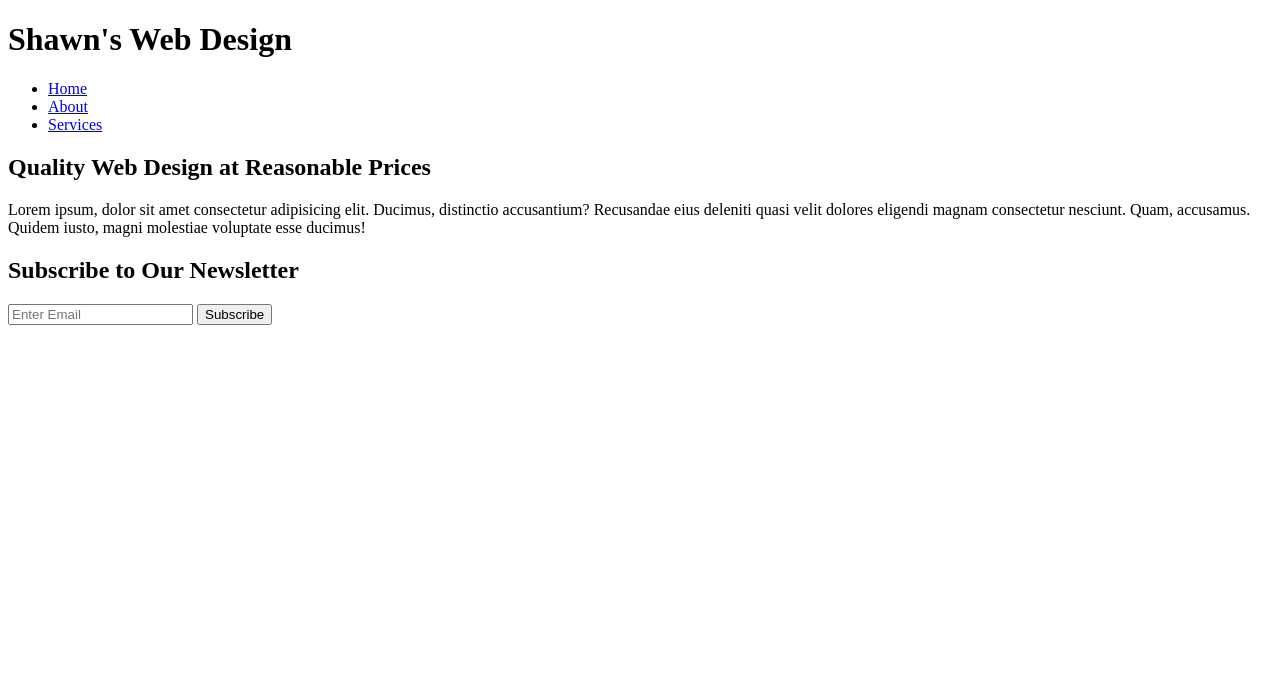
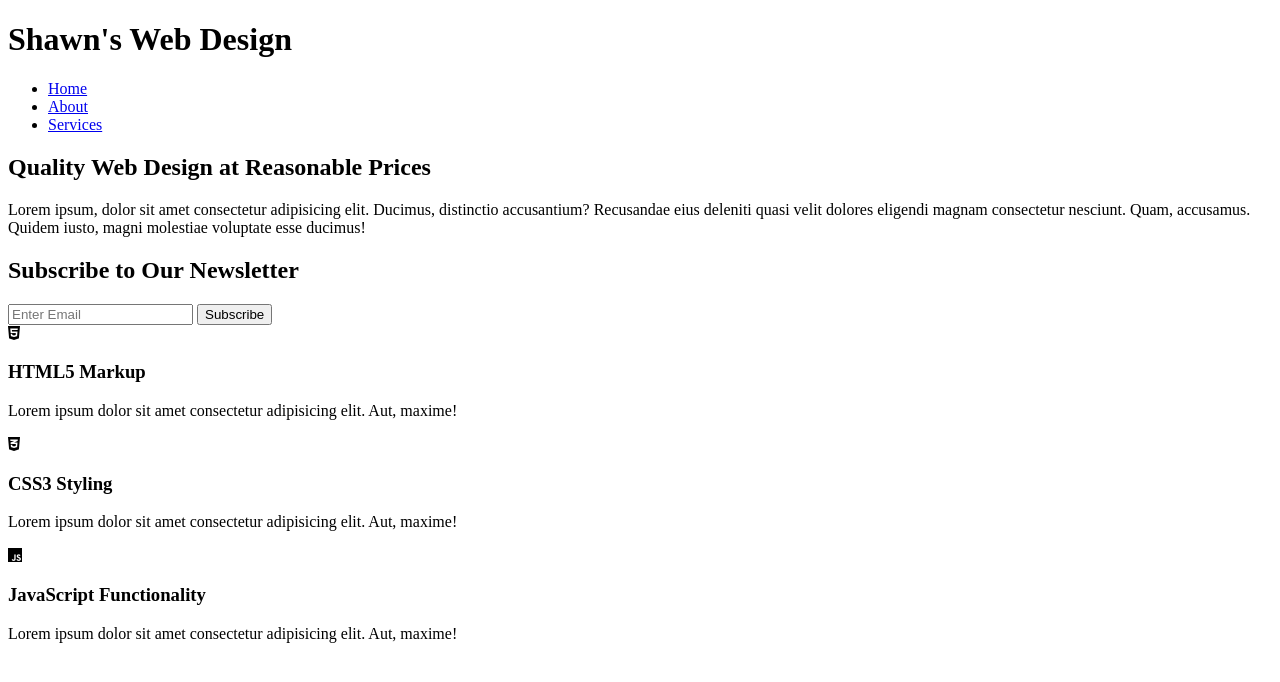
Before and after one commit to ShawnMarcus/FullWebpage, a plain HTML site: page index.html in a window 1280 px wide. Drawn offline with Linux system fonts and the light colour scheme.

Commit message:
Added Boxes section to the html file.

```diff
--- a/index.html
+++ b/index.html
@@ -49,5 +49,25 @@
             </form>
         </div>
     </section>
+    <!-- Boxes -->
+    <section id="boxes">
+        <div class="container">
+            <div class="box">
+                <i class="fab fa-html5"></i>
+                <h3>HTML5 Markup</h3>
+                <p>Lorem ipsum dolor sit amet consectetur adipisicing elit. Aut, maxime!</p>
+            </div>
+            <div class="box">
+                <i class="fab fa-css3-alt"></i>
+                <h3>CSS3 Styling</h3>
+                <p>Lorem ipsum dolor sit amet consectetur adipisicing elit. Aut, maxime!</p>
+            </div>
+            <div class="box">
+                <i class="fab fa-js"></i>
+                <h3>JavaScript Functionality</h3>
+                <p>Lorem ipsum dolor sit amet consectetur adipisicing elit. Aut, maxime!</p>
+            </div>
+        </div>
+    </section>
 </body>
 </html>
```
